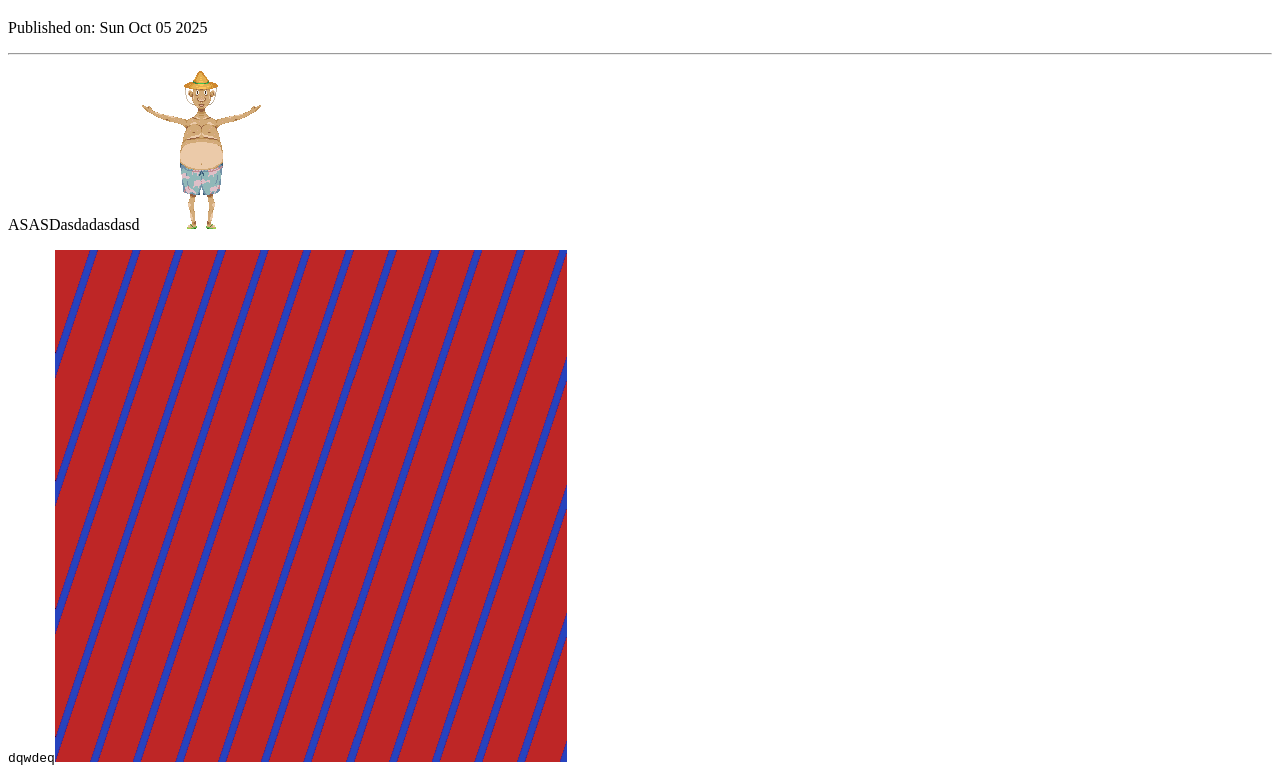
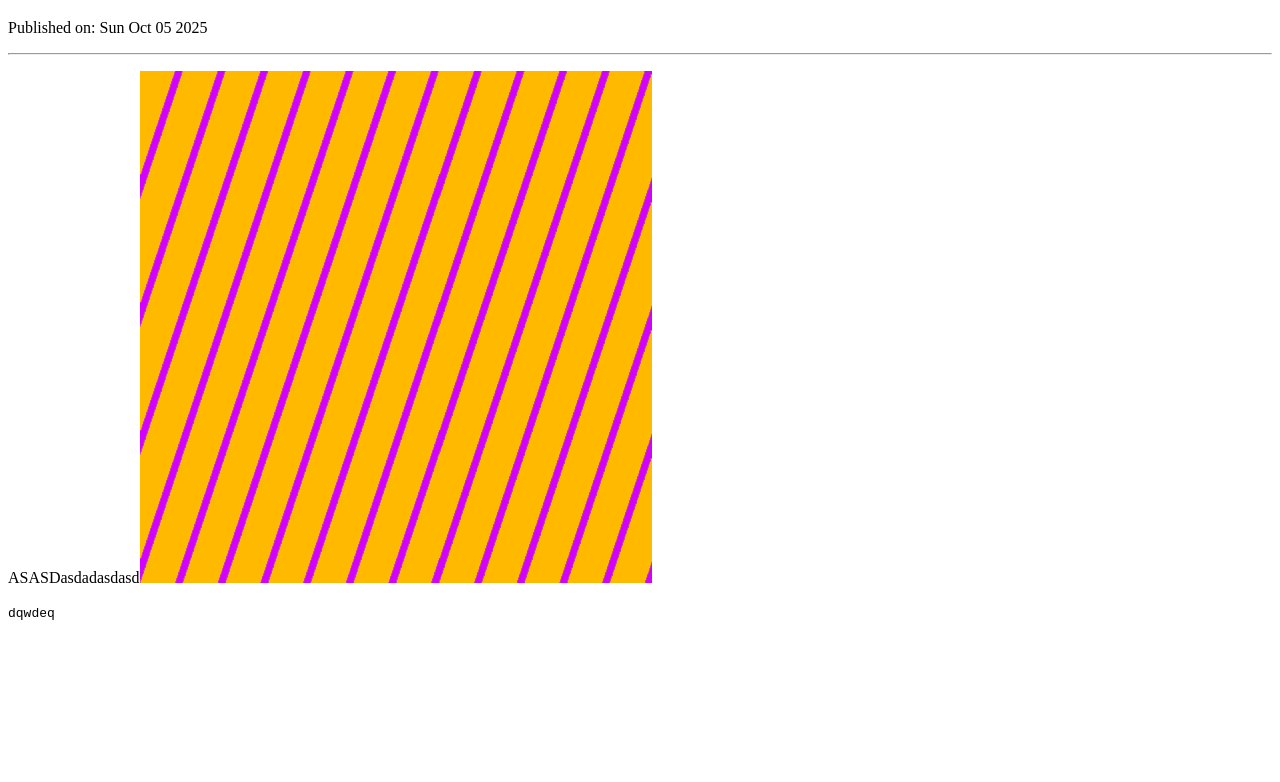
Before and after one commit to LorenzoMoriniDev/test-svelte-blog, an Astro site: page /test-svelte-blog/posts/2025-10-05-koala in a window 1280 px wide. Shown: the part 87-869 px from the top of the page. After the commit the page ends 800 px from the top, so only its background shows below. Built offline with nearby package versions, Linux system fonts and the light colour scheme; Astro itself is replaced by a stand-in of ours.

Commit message:
Update Blog “2025-10-05-koala”

```diff
--- a/src/content/blog/2025-10-05-koala.md
+++ b/src/content/blog/2025-10-05-koala.md
@@ -2,6 +2,6 @@
 title: Koalaasdads
 publishDate: 2025-10-05T13:05:00
 ---
-ASASDasdadasdasd![](/images/Character_full_size.png)
+ASASDasdadasdasd![](/images/HULAHOOP10.png)
 
-`dqwdeq`![](/images/HULAHOOP1.png)
+`dqwdeq`
```
Also changed, not shown: public/images/HULAHOOP10.png (added).
